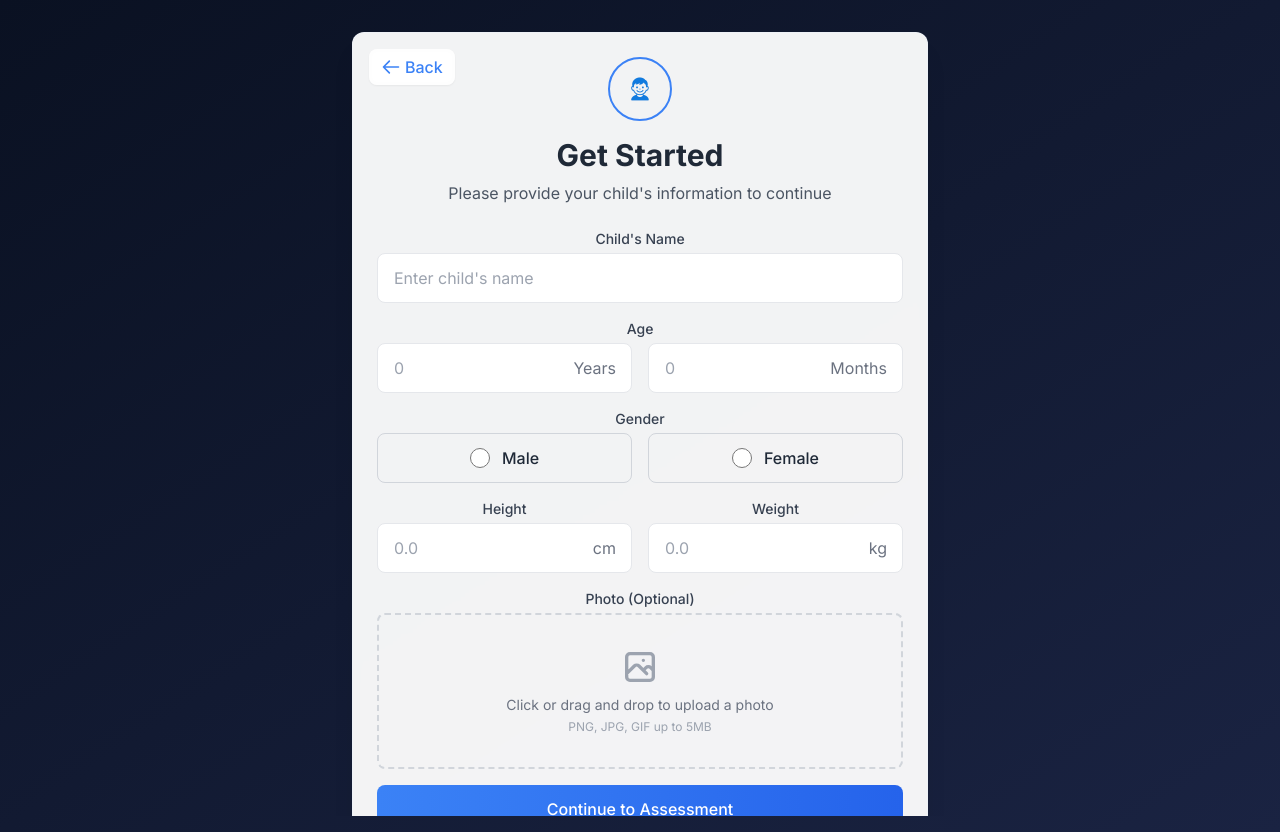
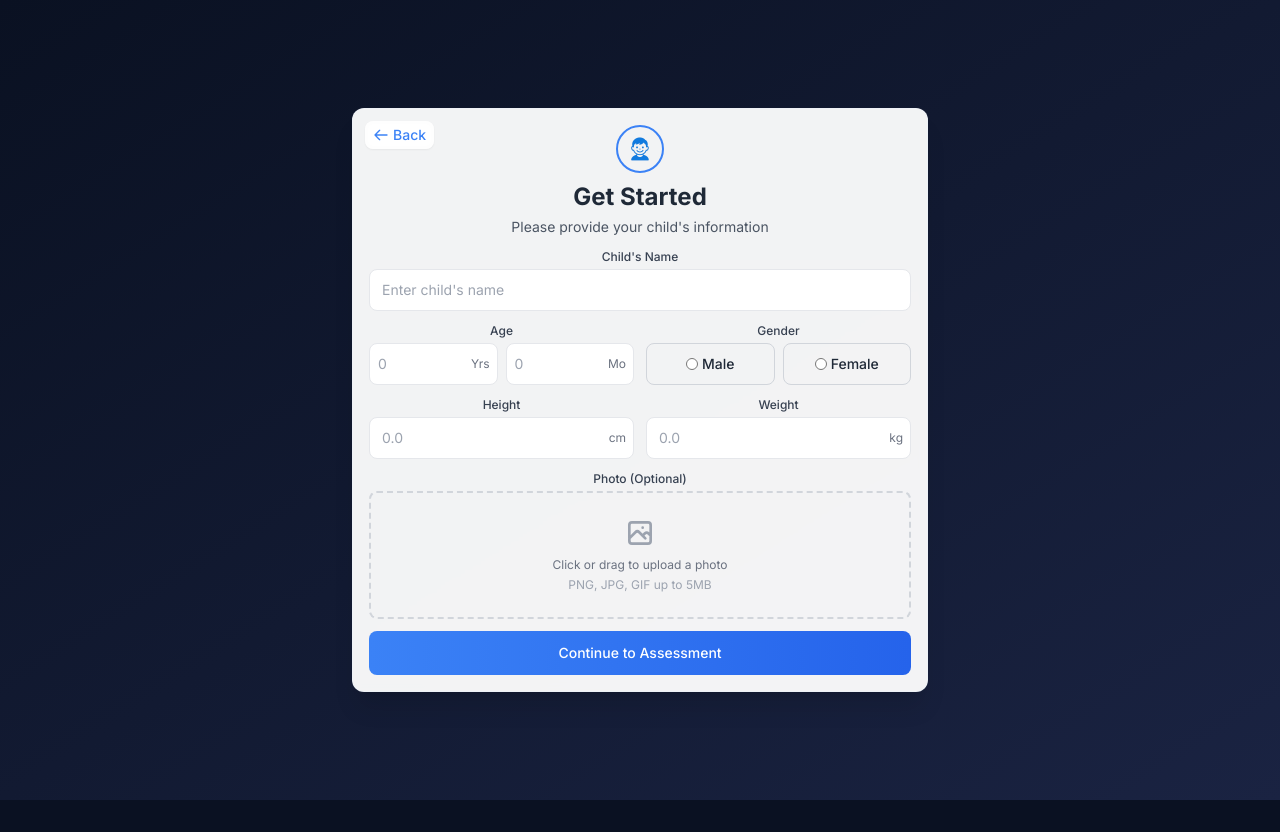
Before and after one commit to KennyTangg/StuntingAI, a React (Vite) app: page /get-started in a window 1280 px wide. After the commit the page ends 800 px from the top, so only its background shows below. Built offline with nearby package versions, Linux system fonts and the light colour scheme.

Commit message:
fix design

```diff
--- a/src/pages/GetStarted.jsx
+++ b/src/pages/GetStarted.jsx
@@ -115,47 +115,47 @@ export default function GetStarted() {
   };
 
   return (
-    <div className="min-h-screen flex flex-col p-4 bg-gradient-to-br from-[#0a1122] to-[#1a2342]">
-      <div className="flex items-center justify-center flex-grow overflow-auto py-4 max-h-screen">
-        <div className="bg-white/95 backdrop-blur-sm w-full max-w-xl p-6 rounded-xl shadow-xl border border-blue-100/20 relative my-auto">
+    <div className="h-screen flex items-center justify-center p-3 bg-gradient-to-br from-[#0a1122] to-[#1a2342]">
+      <div className="bg-white/95 backdrop-blur-sm w-full max-w-xl p-4 rounded-xl shadow-xl border border-blue-100/20 relative">
         {/* Back Button - Positioned at top left corner of the card */}
         <button
           onClick={() => navigate('/')}
-            className="absolute left-4 top-4 flex items-center text-blue-500 hover:text-blue-600 transition-colors bg-white/80 backdrop-blur-sm py-1.5 px-3 rounded-lg shadow-sm"
+          className="absolute left-3 top-3 flex items-center text-blue-500 hover:text-blue-600 transition-colors bg-white/80 backdrop-blur-sm py-1 px-2 rounded-lg shadow-sm"
         >
-            <svg className="h-5 w-5 mr-1" fill="none" viewBox="0 0 24 24" stroke="currentColor">
+          <svg className="h-4 w-4 mr-1" fill="none" viewBox="0 0 24 24" stroke="currentColor">
             <path strokeLinecap="round" strokeLinejoin="round" strokeWidth="2" d="M10 19l-7-7m0 0l7-7m-7 7h18" />
           </svg>
-            <span className="font-medium">Back</span>
+          <span className="font-medium text-sm">Back</span>
         </button>
 
-          <div className="mb-6 text-center">
-
-            <div className="w-16 h-16 border-blue-500 border-2 rounded-full mx-auto mb-4 flex items-center justify-center">
+        <div className="mb-3 text-center">
+          <div className="w-12 h-12 border-blue-500 border-2 rounded-full mx-auto mb-2 flex items-center justify-center">
             <Logo />
           </div>
-            <h1 className="text-3xl font-bold text-gray-800 mb-2">Get Started</h1>
-            <p className="text-base text-gray-600">Please provide your child's information to continue</p>
+          <h1 className="text-2xl font-bold text-gray-800 mb-1">Get Started</h1>
+          <p className="text-sm text-gray-600">Please provide your child's information</p>
         </div>
 
-          <form ref={formRef} onSubmit={handleSubmit} className="space-y-4">
+        <form ref={formRef} onSubmit={handleSubmit} className="space-y-3">
           {/* Name Field */}
-            <div className="mb-4">
-              <label htmlFor="name" className="block text-sm font-medium text-gray-700 mb-1">Child's Name</label>
+          <div className="mb-2">
+            <label htmlFor="name" className="block text-xs font-medium text-gray-700 mb-1">Child's Name</label>
             <input
               type="text"
               id="name"
               name="name"
               placeholder="Enter child's name"
-                className="w-full px-4 py-3 rounded-lg border border-gray-200 focus:outline-none focus:border-blue-500 focus:ring-2 focus:ring-blue-200 transition-all text-base text-gray-900 placeholder-gray-400"
+              className="w-full px-3 py-2.5 rounded-lg border border-gray-200 focus:outline-none focus:border-blue-500 focus:ring-1 focus:ring-blue-200 transition-all text-sm text-black placeholder-gray-400"
               required
             />
           </div>
 
+          {/* Age and Gender in one row */}
+          <div className="grid grid-cols-2 gap-3 mb-2">
             {/* Age Field */}
-            <div className="mb-4">
-              <label htmlFor="age" className="block text-sm font-medium text-gray-700 mb-1">Age</label>
-              <div className="flex gap-4">
+            <div>
+              <label htmlFor="age" className="block text-xs font-medium text-gray-700 mb-1">Age</label>
+              <div className="flex gap-2">
                 <div className="w-1/2">
                   <div className="relative">
                     <input
@@ -165,10 +165,10 @@ export default function GetStarted() {
                       placeholder="0"
                       min="0"
                       max="5"
-                      className="w-full px-4 py-3 rounded-lg border border-gray-200 focus:outline-none focus:border-blue-500 focus:ring-2 focus:ring-blue-200 transition-all text-base text-gray-900 placeholder-gray-400"
+                      className="w-full px-2 py-2.5 rounded-lg border border-gray-200 focus:outline-none focus:border-blue-500 focus:ring-1 focus:ring-blue-200 transition-all text-sm text-black placeholder-gray-400"
                       required
                     />
-                    <span className="absolute right-4 top-1/2 transform -translate-y-1/2 text-gray-500">Years</span>
+                    <span className="absolute right-2 top-1/2 transform -translate-y-1/2 text-gray-500 text-xs">Yrs</span>
                   </div>
                 </div>
                 <div className="w-1/2">
@@ -180,21 +180,21 @@ export default function GetStarted() {
                       placeholder="0"
                       min="0"
                       max="11"
-                      className="w-full px-4 py-3 rounded-lg border border-gray-200 focus:outline-none focus:border-blue-500 focus:ring-2 focus:ring-blue-200 transition-all text-base text-gray-900 placeholder-gray-400"
+                      className="w-full px-2 py-2.5 rounded-lg border border-gray-200 focus:outline-none focus:border-blue-500 focus:ring-1 focus:ring-blue-200 transition-all text-sm text-black placeholder-gray-400"
                       required
                     />
-                    <span className="absolute right-4 top-1/2 transform -translate-y-1/2 text-gray-500">Months</span>
+                    <span className="absolute right-2 top-1/2 transform -translate-y-1/2 text-gray-500 text-xs">Mo</span>
                   </div>
                 </div>
               </div>
             </div>
 
             {/* Gender Field */}
-            <div className="mb-4">
-              <label className="block text-sm font-medium text-gray-700 mb-1">Gender</label>
-              <div className="flex gap-4">
+            <div>
+              <label className="block text-xs font-medium text-gray-700 mb-1">Gender</label>
+              <div className="flex gap-2">
                 <label
-                  className={`flex-1 flex items-center justify-center p-3 border rounded-lg cursor-pointer transition-colors ${
+                  className={`flex-1 flex items-center justify-center py-2.5 border rounded-lg cursor-pointer transition-colors ${
                     selectedGender === 'M'
                       ? 'bg-blue-50 border-blue-500 shadow-sm'
                       : 'border-gray-300 hover:bg-blue-50 hover:border-blue-400'
@@ -204,15 +204,15 @@ export default function GetStarted() {
                     type="radio"
                     name="gender"
                     value="M"
-                    className="mr-3 w-5 h-5 text-blue-500 focus:ring-blue-500"
+                    className="mr-1 w-3 h-3 text-blue-500 focus:ring-blue-500"
                     required
                     onChange={handleGenderChange}
                     checked={selectedGender === 'M'}
                   />
-                  <span className="text-base font-medium text-gray-800">Male</span>
+                  <span className="text-sm font-medium text-gray-800">Male</span>
                 </label>
                 <label
-                  className={`flex-1 flex items-center justify-center p-3 border rounded-lg cursor-pointer transition-colors ${
+                  className={`flex-1 flex items-center justify-center py-2.5 border rounded-lg cursor-pointer transition-colors ${
                     selectedGender === 'F'
                       ? 'bg-blue-50 border-blue-500 shadow-sm'
                       : 'border-gray-300 hover:bg-blue-50 hover:border-blue-400'
@@ -222,19 +222,20 @@ export default function GetStarted() {
                     type="radio"
                     name="gender"
                     value="F"
-                    className="mr-3 w-5 h-5 text-blue-500 focus:ring-blue-500"
+                    className="mr-1 w-3 h-3 text-blue-500 focus:ring-blue-500"
                     onChange={handleGenderChange}
                     checked={selectedGender === 'F'}
                   />
-                  <span className="text-base font-medium text-gray-800">Female</span>
+                  <span className="text-sm font-medium text-gray-800">Female</span>
                 </label>
+              </div>
             </div>
           </div>
 
           {/* Height and Weight Fields with improved styling */}
-            <div className="grid grid-cols-2 gap-4 mb-4">
+          <div className="grid grid-cols-2 gap-3 mb-2">
             <div>
-                <label htmlFor="height" className="block text-sm font-medium text-gray-700 mb-1">Height</label>
+              <label htmlFor="height" className="block text-xs font-medium text-gray-700 mb-1">Height</label>
               <div className="relative">
                 <input
                   type="number"
@@ -244,14 +245,14 @@ export default function GetStarted() {
                   min="1"
                   max="300"
                   step="0.1"
-                    className="w-full px-4 py-3 rounded-lg border border-gray-200 focus:outline-none focus:border-blue-500 focus:ring-2 focus:ring-blue-200 transition-all text-base text-gray-900 placeholder-gray-400"
+                  className="w-full px-3 py-2.5 rounded-lg border border-gray-200 focus:outline-none focus:border-blue-500 focus:ring-1 focus:ring-blue-200 transition-all text-sm text-black placeholder-gray-400"
                   required
                 />
-                  <span className="absolute right-4 top-1/2 transform -translate-y-1/2 text-gray-500">cm</span>
+                <span className="absolute right-2 top-1/2 transform -translate-y-1/2 text-gray-500 text-xs">cm</span>
               </div>
             </div>
             <div>
-                <label htmlFor="weight" className="block text-sm font-medium text-gray-700 mb-1">Weight</label>
+              <label htmlFor="weight" className="block text-xs font-medium text-gray-700 mb-1">Weight</label>
               <div className="relative">
                 <input
                   type="number"
@@ -261,23 +262,23 @@ export default function GetStarted() {
                   min="1"
                   max="500"
                   step="0.1"
-                    className="w-full px-4 py-3 rounded-lg border border-gray-200 focus:outline-none focus:border-blue-500 focus:ring-2 focus:ring-blue-200 transition-all text-base text-gray-900 placeholder-gray-400"
+                  className="w-full px-3 py-2.5 rounded-lg border border-gray-200 focus:outline-none focus:border-blue-500 focus:ring-1 focus:ring-blue-200 transition-all text-sm text-black placeholder-gray-400"
                   required
                 />
-                  <span className="absolute right-4 top-1/2 transform -translate-y-1/2 text-gray-500">kg</span>
+                <span className="absolute right-2 top-1/2 transform -translate-y-1/2 text-gray-500 text-xs">kg</span>
               </div>
             </div>
           </div>
 
-            {/* Photo Upload Field */}
-            <div className="mb-4">
-              <label className="block text-sm font-medium text-gray-700 mb-1">Photo (Optional)</label>
+          {/* Photo Upload Field - Compact Version */}
+          <div className="mb-2">
+            <label className="block text-xs font-medium text-gray-700 mb-1">Photo (Optional)</label>
             <div
               onClick={() => fileInputRef.current?.click()}
               onDragOver={handleDragOver}
               onDragLeave={handleDragLeave}
               onDrop={handleDrop}
-                className={`border-2 border-dashed rounded-lg p-4 text-center cursor-pointer transition-all ${
+              className={`border-2 border-dashed rounded-lg p-3 text-center cursor-pointer transition-all ${
                 photoPreview ? 'border-blue-400 bg-blue-50' : 'border-gray-300 hover:border-blue-400 hover:bg-blue-50'
               }`}
             >
@@ -294,13 +295,13 @@ export default function GetStarted() {
                   <img
                     src={photoPreview}
                     alt="Preview"
-                      className="mx-auto h-32 object-cover rounded-lg shadow-md"
+                    className="mx-auto h-24 object-cover rounded-lg shadow-md"
                   />
-                    <div className="mt-2 flex flex-col items-center">
-                      <p className="text-base text-gray-600 truncate max-w-full">{fileName}</p>
+                  <div className="mt-1 flex flex-col items-center">
+                    <p className="text-xs text-gray-600 truncate max-w-full">{fileName}</p>
                     <button
                       type="button"
-                        className="mt-2 px-3 py-1.5 bg-red-100 text-red-600 rounded-full text-sm font-medium hover:bg-red-200 transition-colors"
+                      className="mt-1 px-2 py-1 bg-red-100 text-red-600 rounded-full text-xs font-medium hover:bg-red-200 transition-colors"
                       onClick={removePhoto}
                     >
                       Remove Photo
@@ -308,11 +309,11 @@ export default function GetStarted() {
                   </div>
                 </div>
               ) : (
-                  <div className="py-4">
-                    <svg className="mx-auto h-10 w-10 text-gray-400" fill="none" viewBox="0 0 24 24" stroke="currentColor">
+                <div className="py-3">
+                  <svg className="mx-auto h-8 w-8 text-gray-400" fill="none" viewBox="0 0 24 24" stroke="currentColor">
                     <path strokeLinecap="round" strokeLinejoin="round" strokeWidth="2" d="M4 16l4.586-4.586a2 2 0 012.828 0L16 16m-2-2l1.586-1.586a2 2 0 012.828 0L20 14m-6-6h.01M6 20h12a2 2 0 002-2V6a2 2 0 00-2-2H6a2 2 0 00-2 2v12a2 2 0 002 2z" />
                   </svg>
-                    <p className="mt-2 text-sm text-gray-500">Click or drag and drop to upload a photo</p>
+                  <p className="mt-2 text-xs text-gray-500">Click or drag to upload a photo</p>
                   <p className="text-xs text-gray-400 mt-1">PNG, JPG, GIF up to 5MB</p>
                 </div>
               )}
@@ -322,7 +323,7 @@ export default function GetStarted() {
           {/* Submit Button */}
           <button
             type="submit"
-              className="w-full py-3 bg-gradient-to-r from-blue-500 to-blue-600 text-white font-medium text-base rounded-lg transition-all transform hover:-translate-y-1 hover:shadow-lg"
+            className="w-full py-3 bg-gradient-to-r from-blue-500 to-blue-600 text-white font-medium text-sm rounded-lg transition-all transform hover:-translate-y-1 hover:shadow-lg mt-2"
           >
             Continue to Assessment
           </button>
@@ -330,15 +331,14 @@ export default function GetStarted() {
 
           {/* Success Message */}
           {showSuccess && (
-            <div className="mt-4 p-3 bg-green-50 text-green-700 rounded-lg flex items-center">
-              <svg className="h-5 w-5 mr-2" fill="none" viewBox="0 0 24 24" stroke="currentColor">
+            <div className="mt-3 p-2 bg-green-50 text-green-700 rounded-lg flex items-center">
+              <svg className="h-4 w-4 mr-2" fill="none" viewBox="0 0 24 24" stroke="currentColor">
                 <path strokeLinecap="round" strokeLinejoin="round" strokeWidth="2" d="M5 13l4 4L19 7" />
               </svg>
-              <span className="text-base">Information submitted successfully!</span>
+              <span className="text-sm">Information submitted successfully!</span>
             </div>
           )}
       </div>
     </div>
-    </div>
   );
 }
```
Lines whose indentation alone changed are shown as unchanged.
